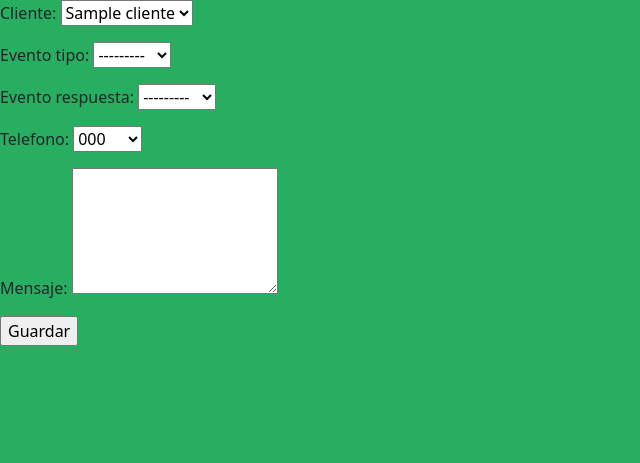
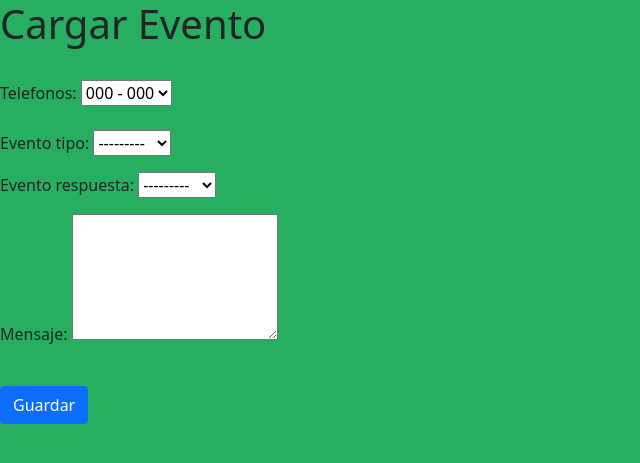
Before and after one commit to m-espinoza/cobra, a Django app: page /evento/1 in a window 1280 px wide. Shown: the top 463 px of the page, without its empty margins (0-640 px from the left). Run offline with Django 3.2, Linux system fonts and the light colour scheme; tables that the repository leaves empty hold one stand-in row (values such as "Sample post"); some libraries are stand-ins or nearby versions.

Commit message:
Mejora: Evento con telefono de cliente selecionado

```diff
--- a/public/sistema_cobranza/cobranza_mora/admin.py
+++ b/public/sistema_cobranza/cobranza_mora/admin.py
@@ -1,5 +1,5 @@
 from django.contrib import admin
-from .models import Cliente, Empresa, Direccion, Lista, Mora, Estado, Lista_cliente, Evento_tipo, Evento_respuesta, Evento_pendiente, Telefono, Telefono_tipo
+from .models import *
 
 admin.site.register(Cliente)
 admin.site.register(Empresa)
@@ -8,6 +8,7 @@
 admin.site.register(Mora)
 admin.site.register(Estado)
 admin.site.register(Lista_cliente)
+admin.site.register(Evento)
 admin.site.register(Evento_tipo)
 admin.site.register(Evento_respuesta)
 admin.site.register(Evento_pendiente)
--- a/public/sistema_cobranza/cobranza_mora/forms.py
+++ b/public/sistema_cobranza/cobranza_mora/forms.py
@@ -1,11 +1,18 @@
 from faulthandler import disable
-from django.forms import ModelForm, Textarea
+from django.forms import ModelForm, Textarea, HiddenInput
 from .models import Evento
 
 class EventoForm(ModelForm):
 	class Meta:
 		model = Evento
-		fields = '__all__'
+		fields = [
+			'cliente',
+			'evento_tipo',
+			'evento_respuesta',
+			'mensaje',
+		]
+
 		widgets = {
-			'mensaje': Textarea(attrs={'cols': 20, 'rows': 5})
+			'mensaje': Textarea(attrs={'cols': 20, 'rows': 5}),
+			'cliente': HiddenInput()
 		}
--- a/public/sistema_cobranza/cobranza_mora/templates/cobranza_mora/eventos.html
+++ b/public/sistema_cobranza/cobranza_mora/templates/cobranza_mora/eventos.html
@@ -1,15 +1,37 @@
+<html>
+	<head>
+	<title>Evento</title>
 {% load static %}
-<link rel="stylesheet" type="text/css" href="{% static 'cobranza_mora/bootstrap.min.css' %}">
-<link rel="stylesheet" type="text/css" href="{% static 'cobranza_mora/style.css' %}">
-<script src="{% static 'cobranza_mora/jquery.js' %}"></script>
-
+	<link rel="stylesheet" type="text/css" href="{% static 'cobranza_mora/bootstrap.min.css' %}">
+	<link rel="stylesheet" type="text/css" href="{% static 'cobranza_mora/style.css' %}">
+	<script src="{% static 'cobranza_mora/jquery.js' %}"></script>
+	</head>
+	<body>
 {% block content%}
+<h1>{{ title }}</h1>
+<br>
 <form name="form_event" method="POST">
 {% csrf_token %}
+Telefonos: <select id="telefono">
+	{% for t in telefonos %}
+	<option value="{{ t.telefono }}">{{ t.telefono_tipo }} - {{ t.telefono }}</option>
+	{% endfor %}
+</select>
+<br><br>
 {{ field.errors }}
 {{ form_event.as_p }}
 
-<input type="submit" value="Guardar">
+
+<br>
+<input type="submit" value="Guardar" class="btn btn-primary">
 </form>
-
+</body>
+<!-- <script>
+	$(document).ready(function(){
+		$(".btn").click(function(){
+			alert("asdasd");
+		});
+	});
+</script>
+-->
 {% endblock %}
--- a/public/sistema_cobranza/cobranza_mora/views.py
+++ b/public/sistema_cobranza/cobranza_mora/views.py
@@ -1,12 +1,12 @@
 from django.http import HttpResponse, Http404, HttpResponseRedirect
-from django.shortcuts import render, get_object_or_404
+from django.shortcuts import render, get_object_or_404, get_list_or_404
 from django.urls import reverse
 from django.views import generic
 from django.utils import timezone
 from django.contrib.auth.models import User
-#from django.db.models import Count
+#from django.contrib import messages
 from datetime import date
-from .models import Lista, Lista_cliente, Cliente, Empresa, Telefono
+from .models import *
 from .forms import EventoForm
 
 class IndexView(generic.ListView):
@@ -44,20 +44,26 @@
 	""" basado en el get me fijo si el cliente existe y habilito el formulario con el cliente seteado"""
 
 	cliente = get_object_or_404(Cliente, pk=id_cliente)
-	telefonos = get_object_or_404(Telefono, cliente=id_cliente)
+
+	telefono_habilitado = Telefono.objects.filter(estado_id = 1)
+	telefonos = get_list_or_404(telefono_habilitado, cliente=id_cliente)
+
 
 	initial_dict = {
 		"cliente" : cliente,
-		"telefono" : telefonos
+		#"telefono" : telefonos
 	}
 
 	form_event = EventoForm(request.POST or None, initial = initial_dict)
 
 	if form_event.is_valid():
 		form_event.save()
+		#messages.success(request, 'Successfully saved')
 
 	context = {
-		'form_event':form_event
+		'title' : "Cargar Evento",
+		'form_event' : form_event,
+		'telefonos': telefonos
 	}
 
 	return render(request, "cobranza_mora/eventos.html", context)
```
